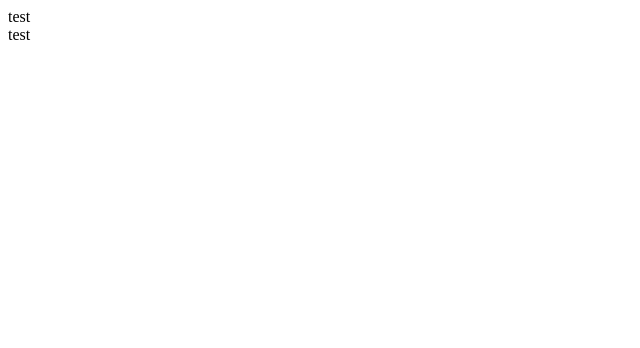
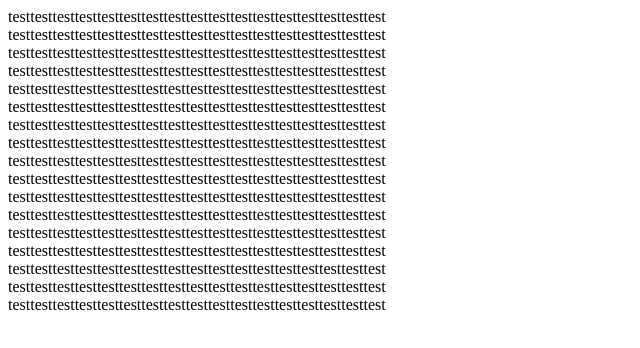
Before and after one commit to mollymilesgit/etch-a-sketch-project, a plain HTML site: page index.html in a window 1280 px wide. Shown: the whole page, without its empty margins (0-640 px from the left). Drawn offline with Linux system fonts and the light colour scheme.

Commit message:
Add div grid function to javascript.js and styles in styles.css

```diff
--- a/index.html
+++ b/index.html
@@ -1,6 +1,7 @@
 <!DOCTYPE html>
 <html>
     <head>
+        <link rel="stylesheet" href="./styles.css">
 
     </head>
     <body>
--- a/javascript.js
+++ b/javascript.js
@@ -1,38 +1,21 @@
-console.log("Hello world, the usual fair")
+
 const containerDiv = document.querySelector("#container")
-const divTopRow = document.createElement("div")
-const div1 = document.createElement("div")
-const div2 = document.createElement("div")
-const div3 = document.createElement("div")
-const div4 = document.createElement("div")
-const div5 = document.createElement("div")
-const div6 = document.createElement("div")
-div6.textContent = "test"
-const div7 = document.createElement("div")
-const div8 = document.createElement("div")
-const div9 = document.createElement("div")
-const div10 = document.createElement("div")
-const div11 = document.createElement("div")
-const div12 = document.createElement("div")
-const div13 = document.createElement("div")
-div13.textContent = "test"
-const div14 = document.createElement("div")
-const div15 = document.createElement("div")
-const div16 = document.createElement("div")
-containerDiv.appendChild(divTopRow)
-divTopRow.appendChild(div1)
-divTopRow.appendChild(div2)
-divTopRow.appendChild(div3)
-divTopRow.appendChild(div4)
-divTopRow.appendChild(div5)
-divTopRow.appendChild(div6)
-divTopRow.appendChild(div7)
-divTopRow.appendChild(div8)
-divTopRow.appendChild(div9)
-divTopRow.appendChild(div10)
-divTopRow.appendChild(div11)
-divTopRow.appendChild(div12)
-divTopRow.appendChild(div13)
-divTopRow.appendChild(div14)
-divTopRow.appendChild(div15)
-divTopRow.appendChild(div16)
+function divCreation() {
+    let a = 0
+    while (a <= 16) {
+    let i = 0
+    const divRow = document.createElement("div")
+    divRow.classList.add("rowdiv")
+    containerDiv.appendChild(divRow);
+    a++
+        while (i <= 16) {
+        const innerDiv = document.createElement("div")
+        innerDiv.textContent = "test"
+        divRow.appendChild(innerDiv)
+        i++
+         } ;
+
+};
+};
+
+divCreation();
--- a/styles.css
+++ b/styles.css
@@ -0,0 +1,3 @@
+.rowdiv {
+display: flex;
+}
```
